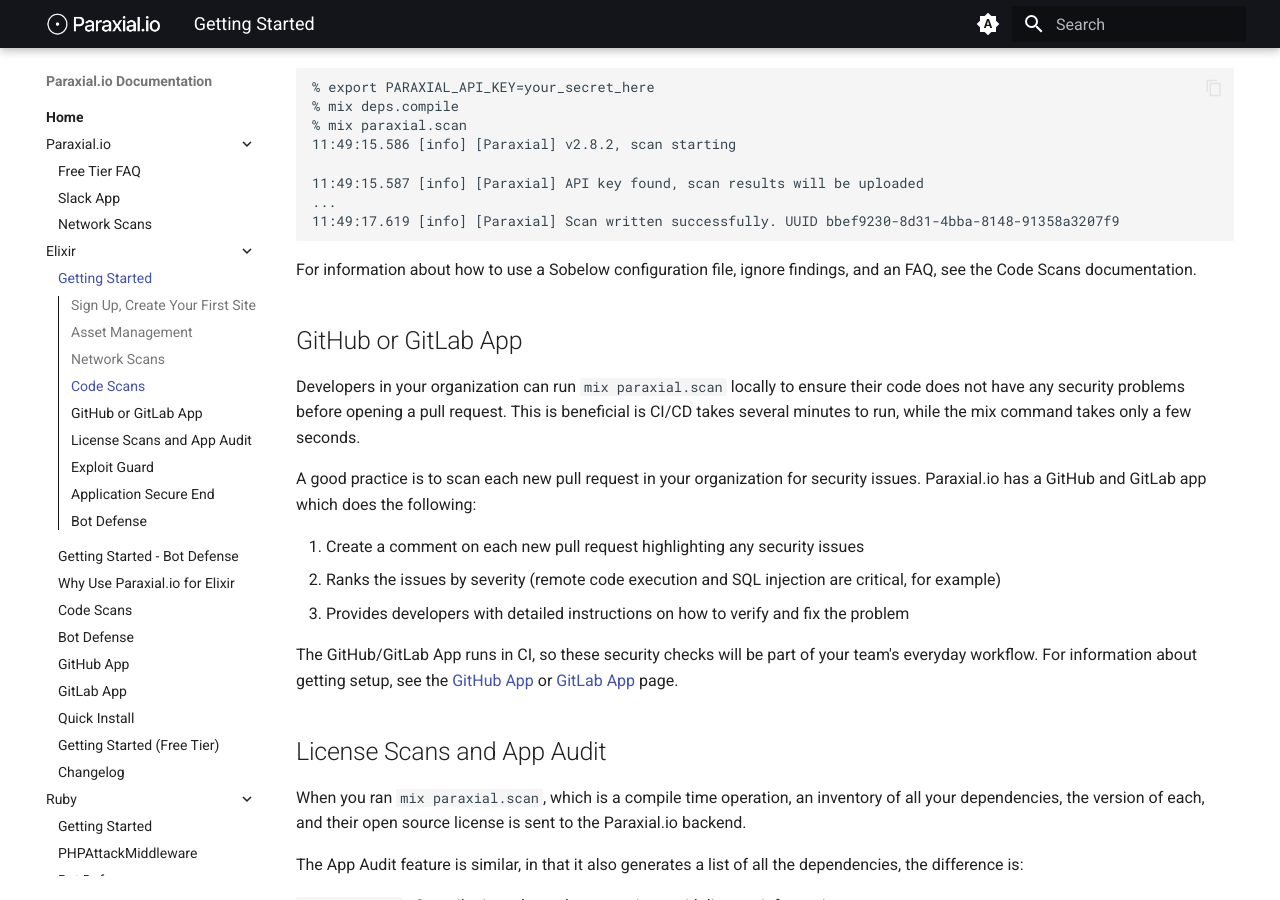
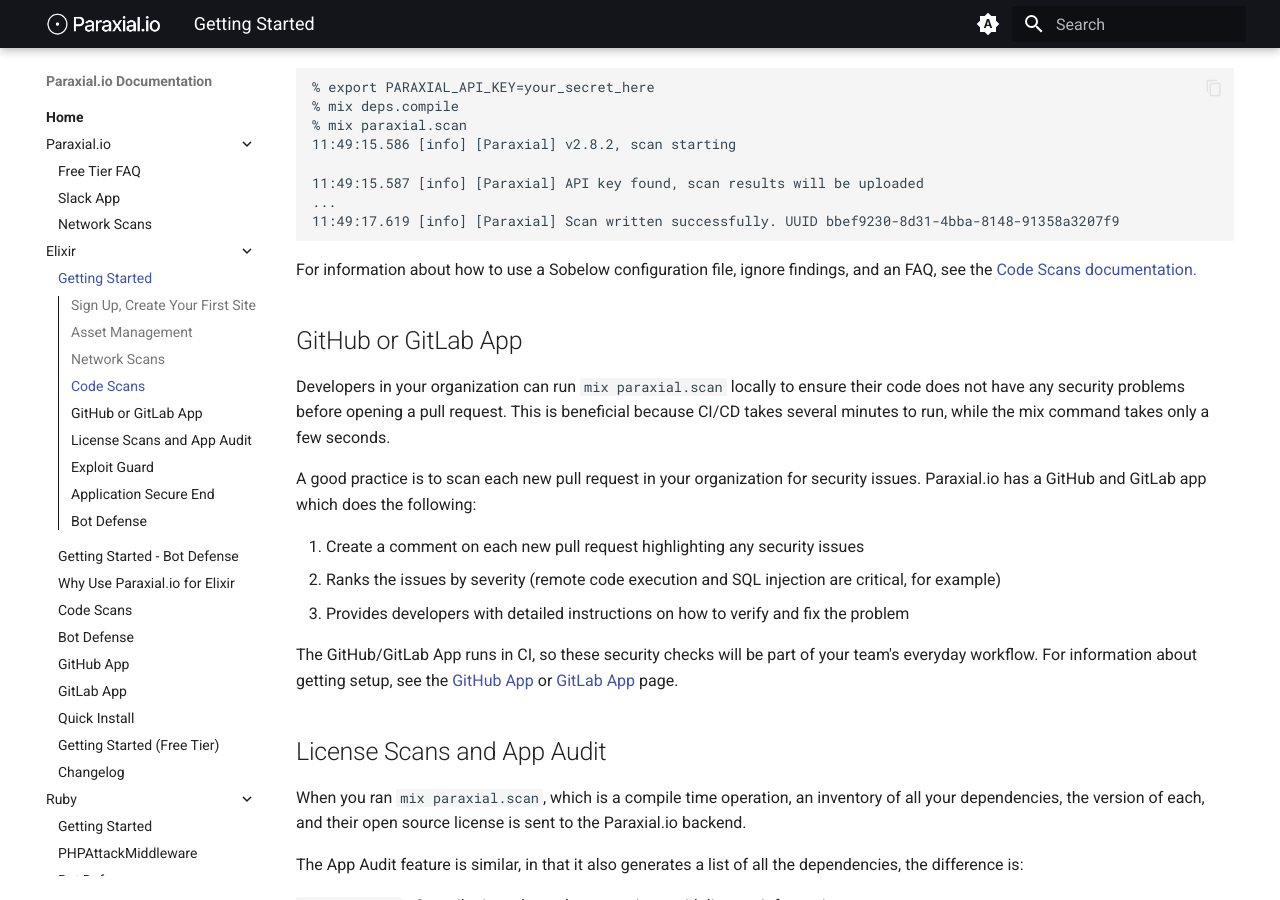
Before and after one commit to paraxialio/documentation, an MkDocs documentation site: the page built from docs/elixir/started.md, in a window 1280 px wide and 900 px high, scrolled down 4007 px. Built offline with MkDocs 1.6.1 and Material for MkDocs 9.7.7, drawn with Linux system fonts in a browser that asks for light colours; some of the changed text lies outside the part shown.

Commit message:
improvements

````diff
--- a/docs/elixir/started.md
+++ b/docs/elixir/started.md
@@ -131,12 +131,12 @@
 11:49:17.619 [info] [Paraxial] Scan written successfully. UUID bbef9230-8d31-4bba-8148-91358a3207f9
 ```
 
-For information about how to use a Sobelow configuration file, ignore findings, and an FAQ, see the Code Scans documentation.
+For information about how to use a Sobelow configuration file, ignore findings, and an FAQ, see the [Code Scans documentation.](./code_scans.md)
 
 
 ## GitHub or GitLab App
 
-Developers in your organization can run `mix paraxial.scan` locally to ensure their code does not have any security problems before opening a pull request. This is beneficial is CI/CD takes several minutes to run, while the mix command takes only a few seconds.
+Developers in your organization can run `mix paraxial.scan` locally to ensure their code does not have any security problems before opening a pull request. This is beneficial because CI/CD takes several minutes to run, while the mix command takes only a few seconds.
 
 A good practice is to scan each new pull request in your organization for security issues. Paraxial.io has a GitHub and GitLab app which does the following:
 
````
Also changed, not shown: other parts of docs/elixir/started.md (+1 -1 lines), docs/elixir/install.md (+1 -1 lines), docs/elixir/started_bot.md (+9 -14 lines), docs/network_scans.md (+6 -0 lines).
